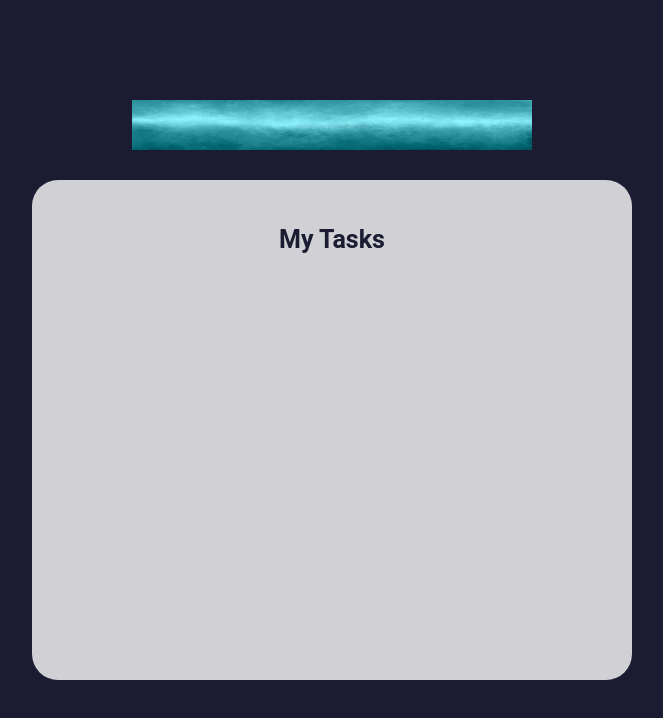
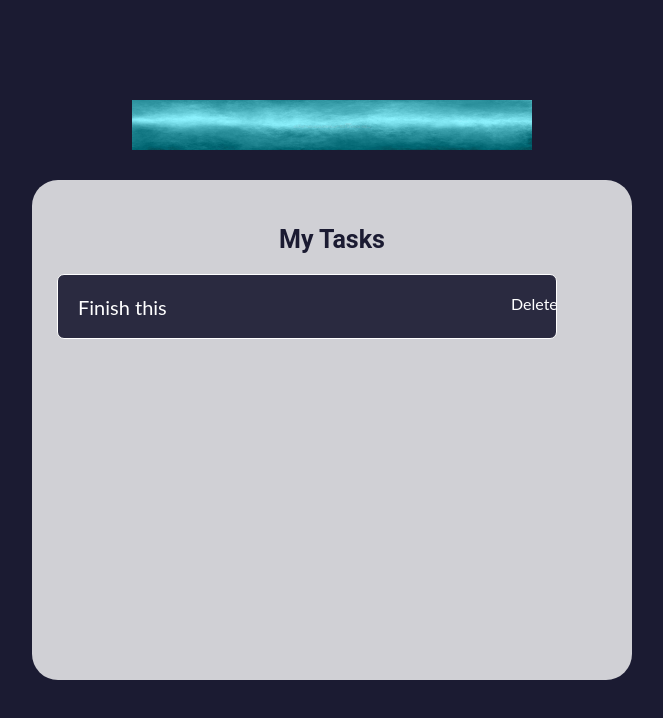
Before and after one commit to barbarajg/TaskApp, a React (Create React App) app: page / in a window 1280 px wide. Shown: the top 718 px of the page, without its empty margins (308-971 px from the left). Built offline with nearby package versions, Linux system fonts and the light colour scheme.

Commit message:
Task component

```diff
--- a/src/App.js
+++ b/src/App.js
@@ -1,5 +1,6 @@
 import './App.css';
 import logo from './images/header.jpg';
+import Task from './components/Task.js'
 
 function App() {
   return (
@@ -13,7 +14,7 @@ function App() {
       </div>
       <div className='main-task-list-container'>
         <h1>My Tasks</h1>
-
+        <Task text='Finish this' />
       </div>
     </div>
   );
--- /dev/null
+++ b/src/components/Task.js
@@ -0,0 +1,18 @@
+import React from 'react';
+import '../styles/Task.css'
+
+const Task = ({text}) => {
+
+    return (
+        <div className='task-container'>
+            <div className='task-text'>
+                {text}
+            </div>
+            <div className='task-icon'>
+                Delete
+            </div>
+        </div>
+    );
+}
+
+export default Task;
--- /dev/null
+++ b/src/styles/Task.css
@@ -0,0 +1,45 @@
+.task-container {
+    width: 500px;
+    min-height: 65px;
+    background-color: #1b1b32;
+    margin: 5px 0;
+    padding: 8px 15px 8px 20px;
+    display: flex;
+    justify-content: space-between;
+    align-items: center;
+    border-radius: 7px;
+    border: 1px solid white;
+    cursor: pointer;
+  }
+
+  .task-container:nth-child(3n + 1) {
+    background-color: #1b1b32;
+  }
+
+  .task-container:nth-child(3n + 2) {
+    background-color: #2a2a40;
+  }
+
+  .task-container:nth-child(3n + 3) {
+    background-color: #3b3b4f;
+  }
+
+  .task-text {
+    width: 100%;
+    height: 100%;
+    font-size: 20px;
+    display: flex;
+    align-items: center;
+    overflow-wrap: anywhere;
+  }
+
+  .task-icon {
+    width: 25px;
+    height: 25px;
+    margin: 5px;
+  }
+
+  .task-container.completed {
+    background-color: #5a01a7;
+    text-decoration: line-through;
+  }
```
